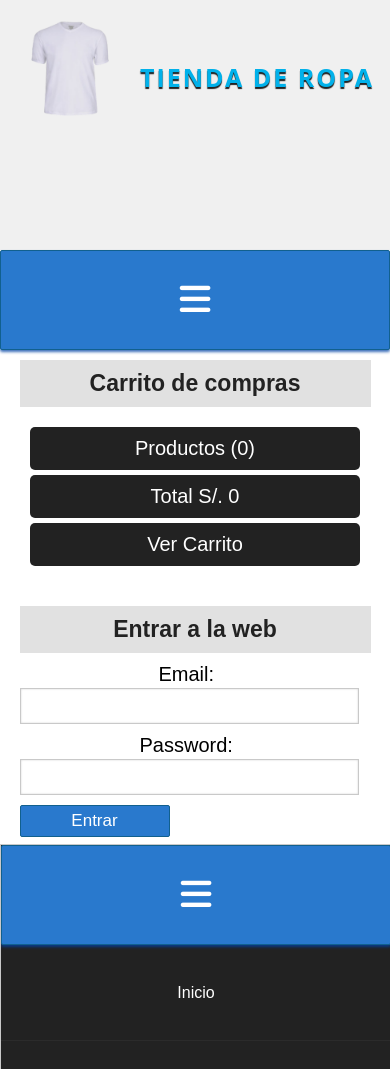
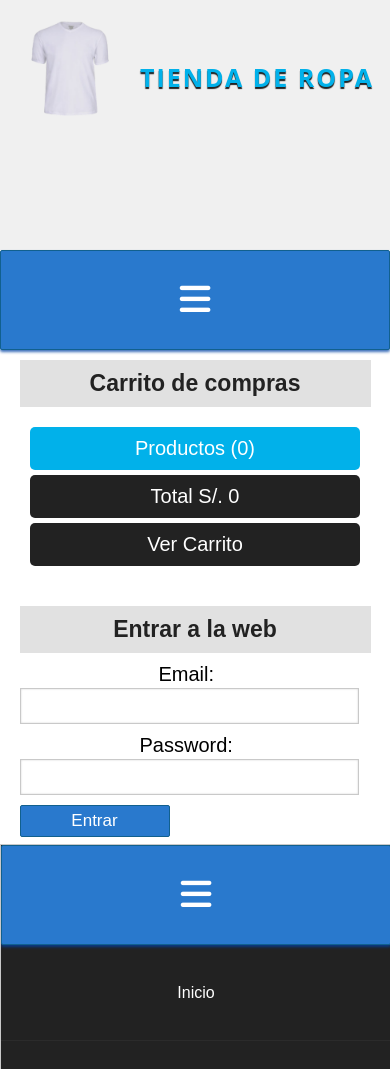
Before and after one commit to Luisangelpormachi/Tienda-virtual, a PHP site: page /master-php/proyecto-php-poo/ in a window 390 px wide, with the pointer over the restyled element. Run offline with PHP 8.4, Linux system fonts and the light colour scheme; data comes from the database, SQL or seed files in the repository; a stand-in replaces the project's code that opens the database connection; some libraries are stand-ins or nearby versions.

Commit message:
Proyecto finalizado

```diff
--- a/assets/css/style.css
+++ b/assets/css/style.css
@@ -719,6 +719,11 @@ table td:hover{
         border-radius: 5px;
     }
 
+    #sidebar ul li:hover{
+        background:#01b1ea;
+        cursor: pointer;
+    }
+
     #sidebar ul li a{
         text-decoration: none;
         font-size: 20px;
```
Also changed, not shown: .htaccess.
